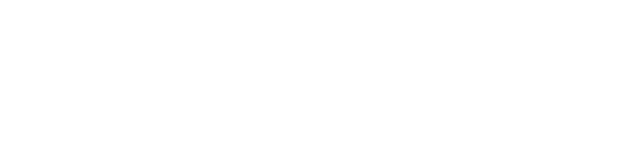
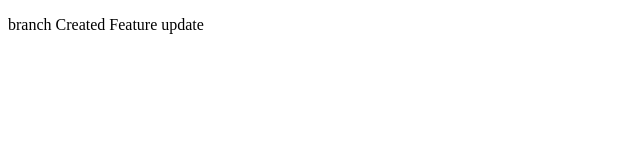
Before and after one commit to mairarasheed383-a11y/version_control-Assignment-, a plain HTML site: page index.html in a window 1280 px wide. Shown: the whole page, without its empty margins (0-640 px from the left). Drawn offline with Linux system fonts and the light colour scheme.

Commit message:
Feature update

```diff
--- a/index.html
+++ b/index.html
@@ -6,6 +6,6 @@
     <title>Document</title>
 </head>
 <body>
-
+    <p>branch Created Feature update</p>
 </body>
 </html>
```
